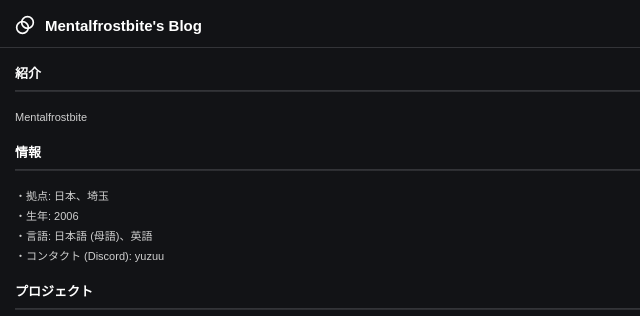
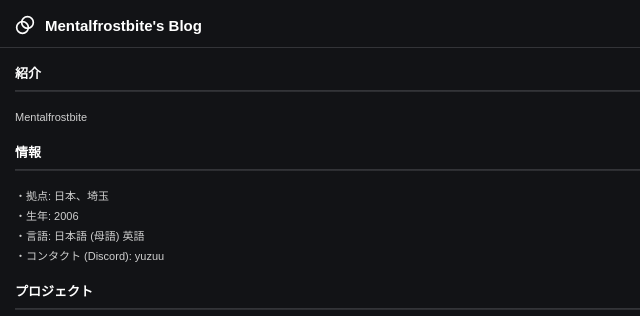
Before and after one commit to mqnnko/Blog, a plain HTML site: page index.html in a window 1280 px wide. Shown: the top 316 px of the page, 0-640 px from the left. Drawn offline with nearby package versions, Linux system fonts and the light colour scheme.

Commit message:
Update website

```diff
--- a/index.html
+++ b/index.html
@@ -39,7 +39,7 @@
             <p class="h2">
                 ・拠点: 日本、埼玉 <br>
                 ・生年: 2006 <br>
-                ・言語: 日本語 (母語)、英語<br>
+                ・言語: 日本語 (母語) 英語<br>
                 ・コンタクト (Discord): yuzuu
             </p>
         </div>
```
